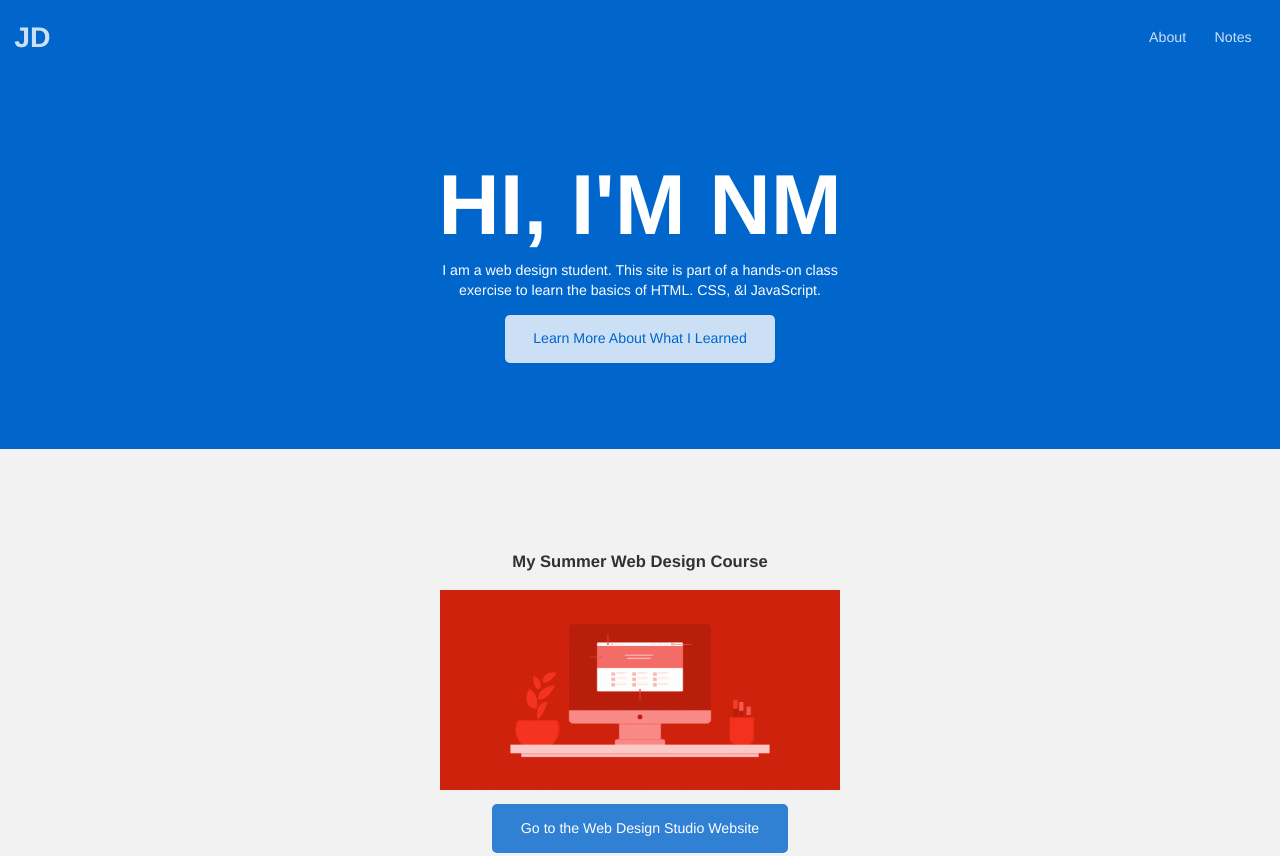
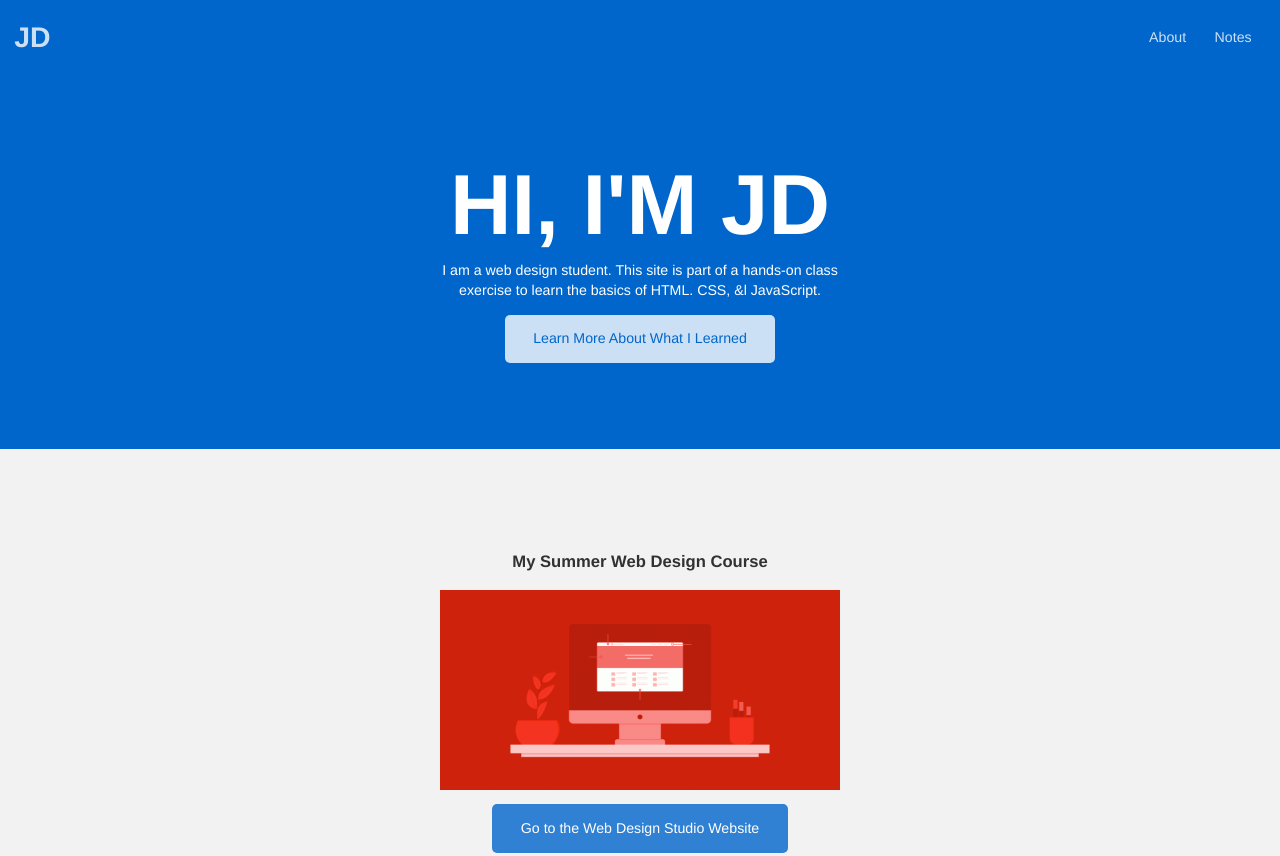
Before and after one commit to iolaninic/iolaninic.github.io, a plain HTML site: page index.html in a window 1280 px wide. Shown: the top 856 px of the page. Drawn offline with Linux system fonts and the light colour scheme.

Commit message:
Updated Code

```diff
--- a/index.html
+++ b/index.html
@@ -3,7 +3,7 @@
 
 <head>
     <meta charset="utf-8" />
-    <title>Nic M</title>
+    <title>John Doe</title>
     <meta name="description"
         content="This is an example student website for John Doe, a fictional web design student." />
     <meta name="viewport" content="width=device-width, initial-scale=1" />
@@ -25,7 +25,7 @@
     </header>
     <main>
         <section class="hero">
-            <h2>Hi, I'm NM</h2>
+            <h2>Hi, I'm JD</h2>
             <p>I am a web design student. This site is part of a hands-on class exercise to learn the basics of HTML. CSS, &ampl JavaScript.</p>
             <a href="about.html" class="button dark">Learn More About What I Learned</a>
         </section>
```
